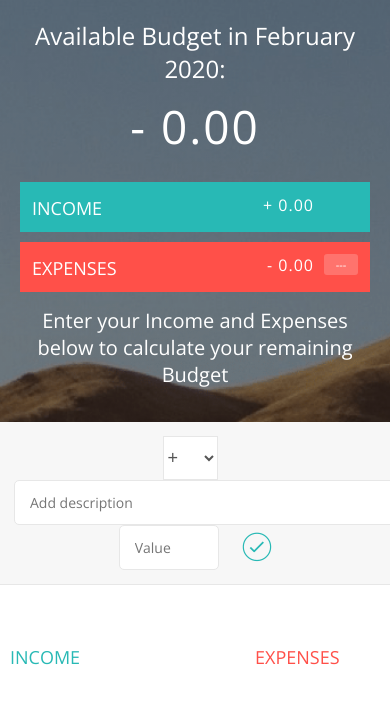
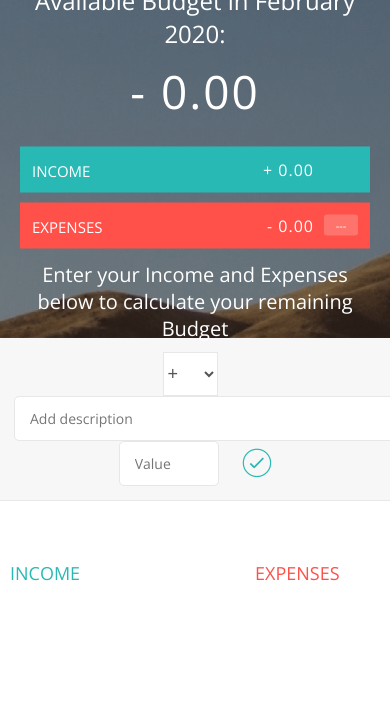
Before and after one commit to joenele/budgetapp-resized, a plain HTML site: page index.html in a window 390 px wide. Drawn offline with nearby package versions, Linux system fonts and the light colour scheme.

Commit message:
Update style.css

```diff
--- a/style.css
+++ b/style.css
@@ -285,7 +285,7 @@ h2 {
 .unpaid:hover .item__description { font-weight: 900; }
 
 .instructions{
-    margin: 15px;
+    margin: 12.5px;
     font-size: 20px;
     font-weight: 300;
     text-align: center;
@@ -298,11 +298,11 @@ h2 {
 
     .budget__income--text, .budget__expenses--text {
         color:white;
-        font-size: 18px;
+        font-size: 15px;
     }
 
     .top {
-        height: 50vh;
+        height: 40vh;
     }
 
     .income {
```
